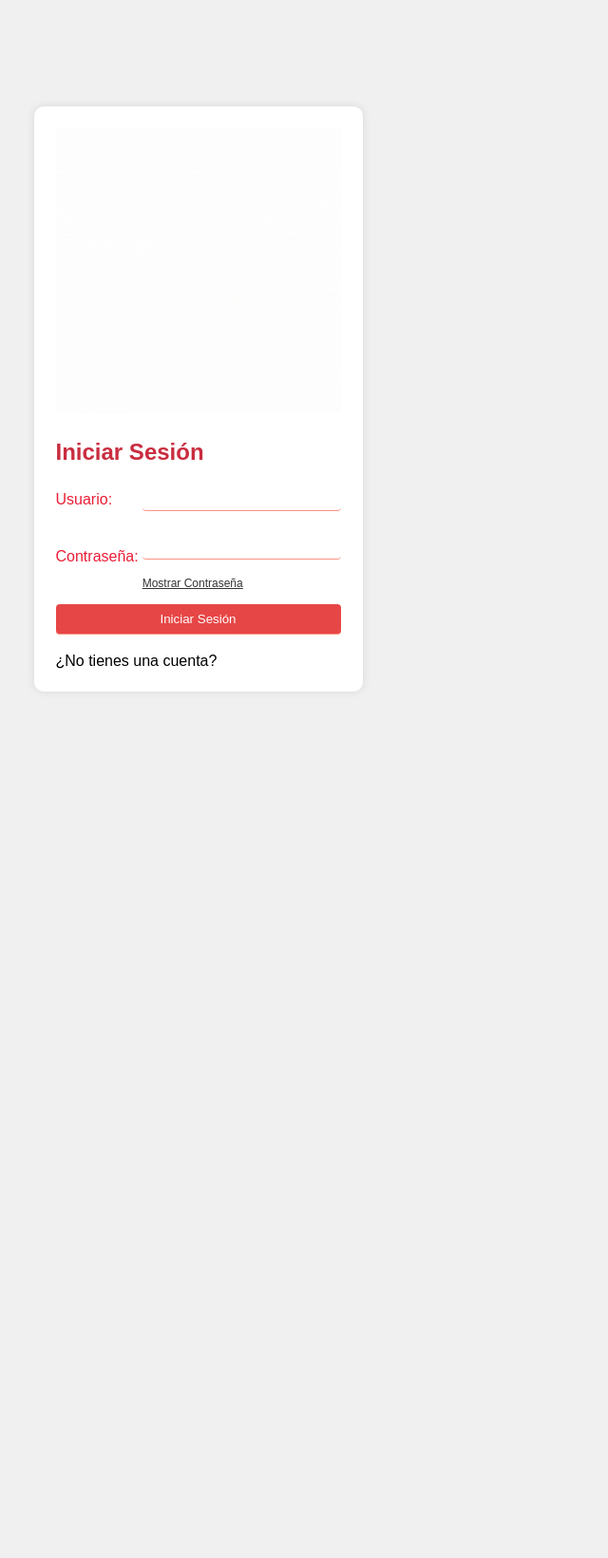
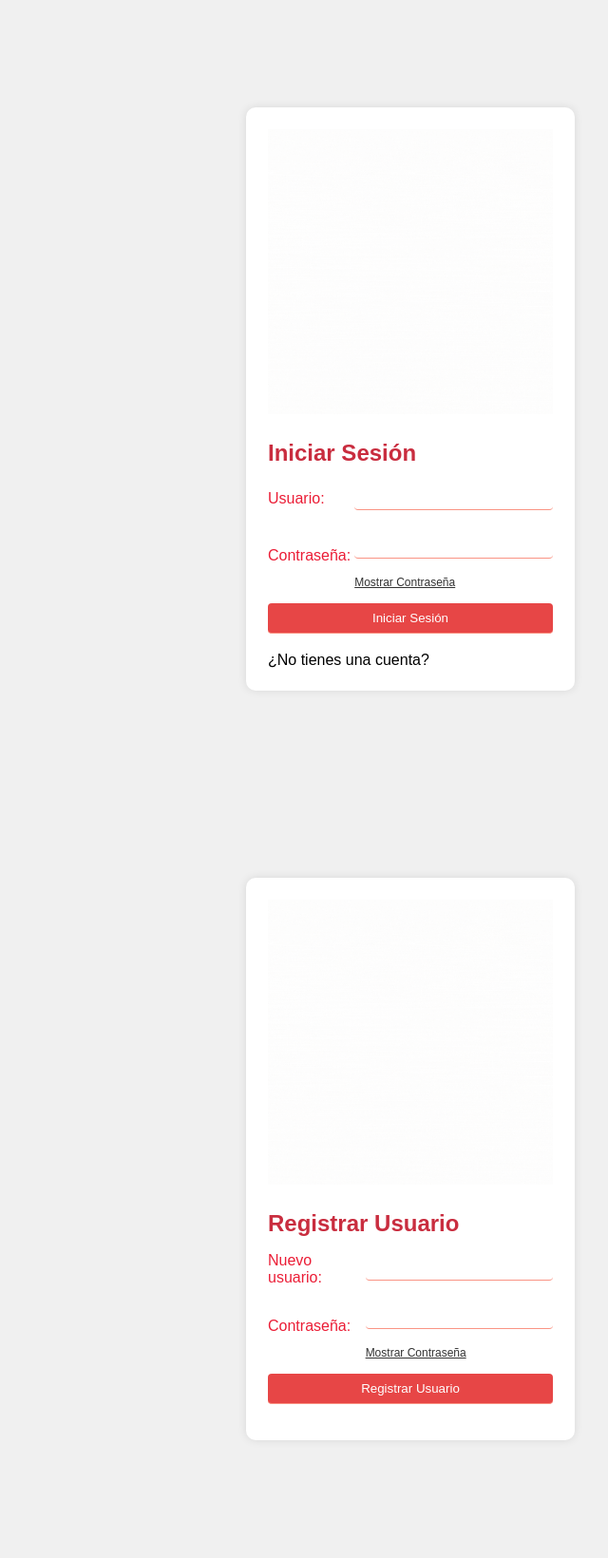
Before and after one commit to Agdrael/pruebaaa, a PHP site: page /template/login.php in a window 1280 px wide. Shown: the whole page at 95% size, without its empty margins (208-848 px from the left). Before the commit the page ends 728 px from the top, so only its background shows below. Run offline with PHP 8.4, Linux system fonts and the light colour scheme.

Commit message:
Merge https://github.com/Agdrael/pruebaaa

```diff
--- a/template/login.php
+++ b/template/login.php
@@ -1,25 +1,23 @@
 <!DOCTYPE html>
 <html lang="es">
+
 <head>
     <meta charset="UTF-8">
     <meta name="viewport" content="width=device-width, initial-scale=1.0">
     <link rel="stylesheet" href="../css/login.css">
     <title>Sistema de Hospital</title>
 </head>
+
 <body>
-    <form method="post" id="registroForm">
+    <!-- Formulario de inicio de sesión -->
+    <form method="post" id="loginForm" class="active-form">
         <div class="container">
             <table class="login-table">
-                <!-- Contenido de la tabla de inicio de sesión -->
                 <tr>
                     <td colspan="2"><img src="../imagenes2/Hospital Divina providencia.gif" height="300" alt="Logo de Iniciar Sesión"></td>
                 </tr>
                 <tr>
                     <td colspan="2"><h2>Iniciar Sesión</h2></td>
-
-                </tr>
-                <tr>
-
                 </tr>
                 <tr>
                     <td><label for="username">Usuario:</label></td>
@@ -40,43 +38,37 @@
                     ?>
                 </tr>
                 <tr>
-                    <td colspan="2"><span class="toggle-modal" onclick="openModal()">¿No tienes una cuenta?</span></td>
+                    <td colspan="2"><span class="toggle-modal" onclick="toggleForm()">¿No tienes una cuenta?</span></td>
                 </tr>
             </table>
+        </div>
     </form>
-    <form method="post" id="registroForm">
-            <!-- Ventana modal -->
-            <div id="myModal" class="modal">
-                <div class="modal-content">
-                    <div class="modal-header">
-                        <h2>¿No tienes una cuenta?</h2>
-                        <span class="modal-close" onclick="closeModal()">×</span>
-                    </div>
-                    <table class="account-check-table">
-                        <!-- Contenido de la tabla de verificación de cuenta -->
+
+    <!-- Formulario de registro de cuenta -->
+    <form method="post" id="registroForm" class="hidden-form">
+        <div class="container">
+            <table class="login-table">
                 <tr>
-                            <td colspan="2"><img src="../imagenes2/Hospital Divina providencia.gif"height="300"  alt="Logo de ¿Tiene una cuenta?"></td>
+                    <td colspan="2"><img src="../imagenes2/Hospital Divina providencia.gif" height="300" alt="Logo de Registro"></td>
                 </tr>
                 <tr>
-                            <td colspan="2"><h2>¿No tiene una cuenta?</h2></td>
+                    <td colspan="2"><h2>Registrar Usuario</h2></td>
                 </tr>
                 <tr>
-                            <td><label for="check-username">Ingrese su usuario:</label></td>
-                            <td><input type="text" id="check-username" name="check-username"></td>
+                    <td><label for="newUsername">Nuevo usuario:</label></td>
+                    <td><input type="text" id="newUsername" name="newUsername"></td>
                 </tr>
                 <tr>
-                            <td><label for="check-password">Ingrese su Contraseña:</label></td>
+                    <td><label for="newPassword">Contraseña:</label></td>
                     <td>
-                                <input type="password" id="check-password" name="check-password">
-                                <span class="toggle-password" onclick="togglePassword('check-password')">Mostrar Contraseña</span>
+                        <input type="password" id="newPassword" name="newPassword">
+                        <span class="toggle-password" onclick="togglePassword('newPassword')">Mostrar Contraseña</span>
                     </td>
                 </tr>
                 <tr>
-                            <td colspan="2"><input name="btncrear" type="submit" value="Crear Cuenta"></td>
+                    <td colspan="2"><input type="submit" value="Registrar Usuario"></td>
                 </tr>
             </table>
-                </div>
-            </div>
         </div>
     </form>
 
@@ -87,23 +79,16 @@
             passwordInput.setAttribute("type", type);
         }
 
-        function openModal() {
-            var modal = document.getElementById("myModal");
-            modal.style.display = "flex";
-        }
+        function toggleForm() {
+            var loginForm = document.getElementById("loginForm");
+            var registroForm = document.getElementById("registroForm");
 
-        function closeModal() {
-            var modal = document.getElementById("myModal");
-            modal.style.display = "none";
-        }
-
-        // Cierra la ventana modal si el usuario hace clic fuera de ella
-        window.onclick = function(event) {
-            var modal = document.getElementById("myModal");
-            if (event.target == modal) {
-                modal.style.display = "none";
-            }
+            loginForm.classList.toggle("hidden-form");
+            loginForm.classList.toggle("active-form");
+            registroForm.classList.toggle("hidden-form");
+            registroForm.classList.toggle("active-form");
         }
     </script>
 </body>
+
 </html>
```
Lines whose indentation alone changed are shown as unchanged.
